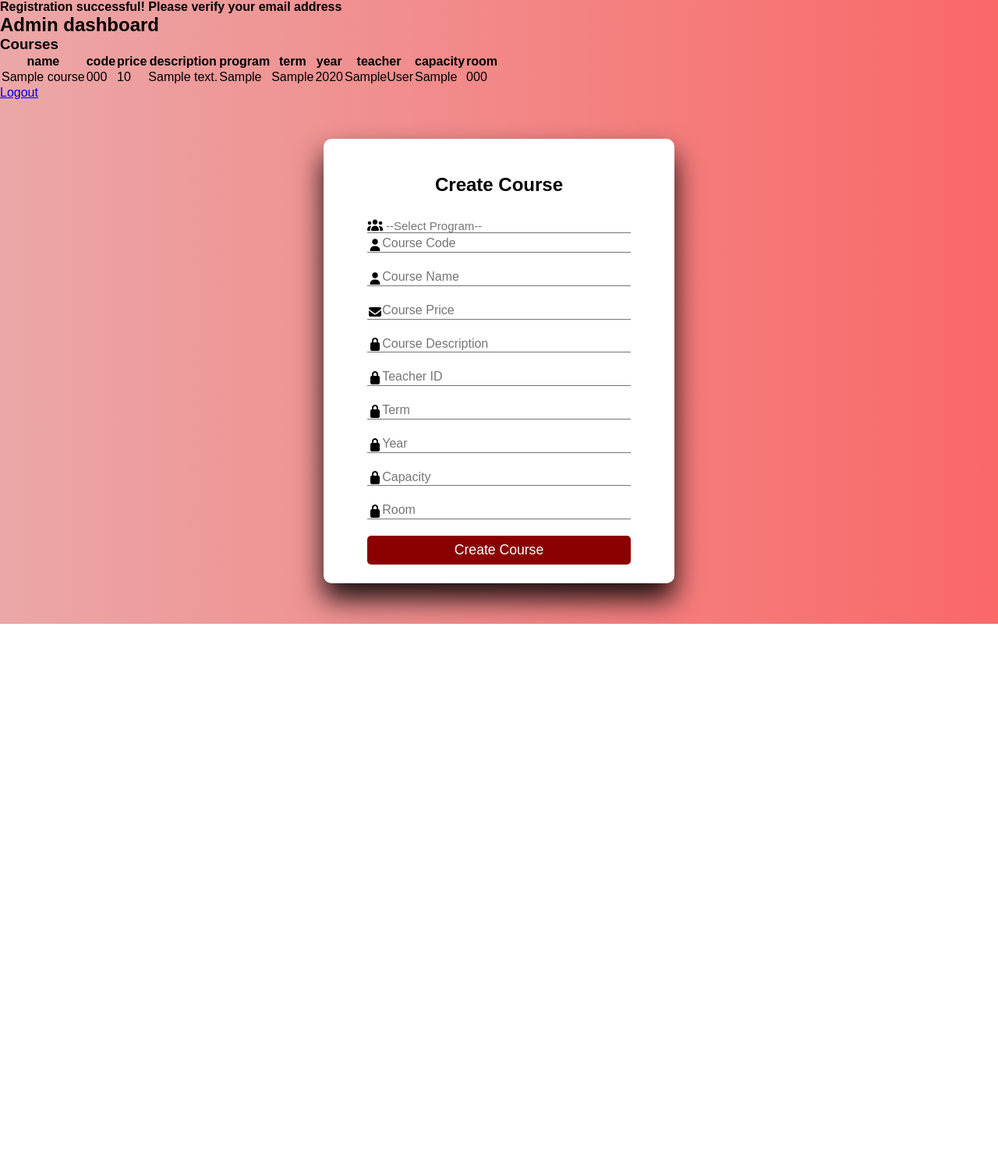
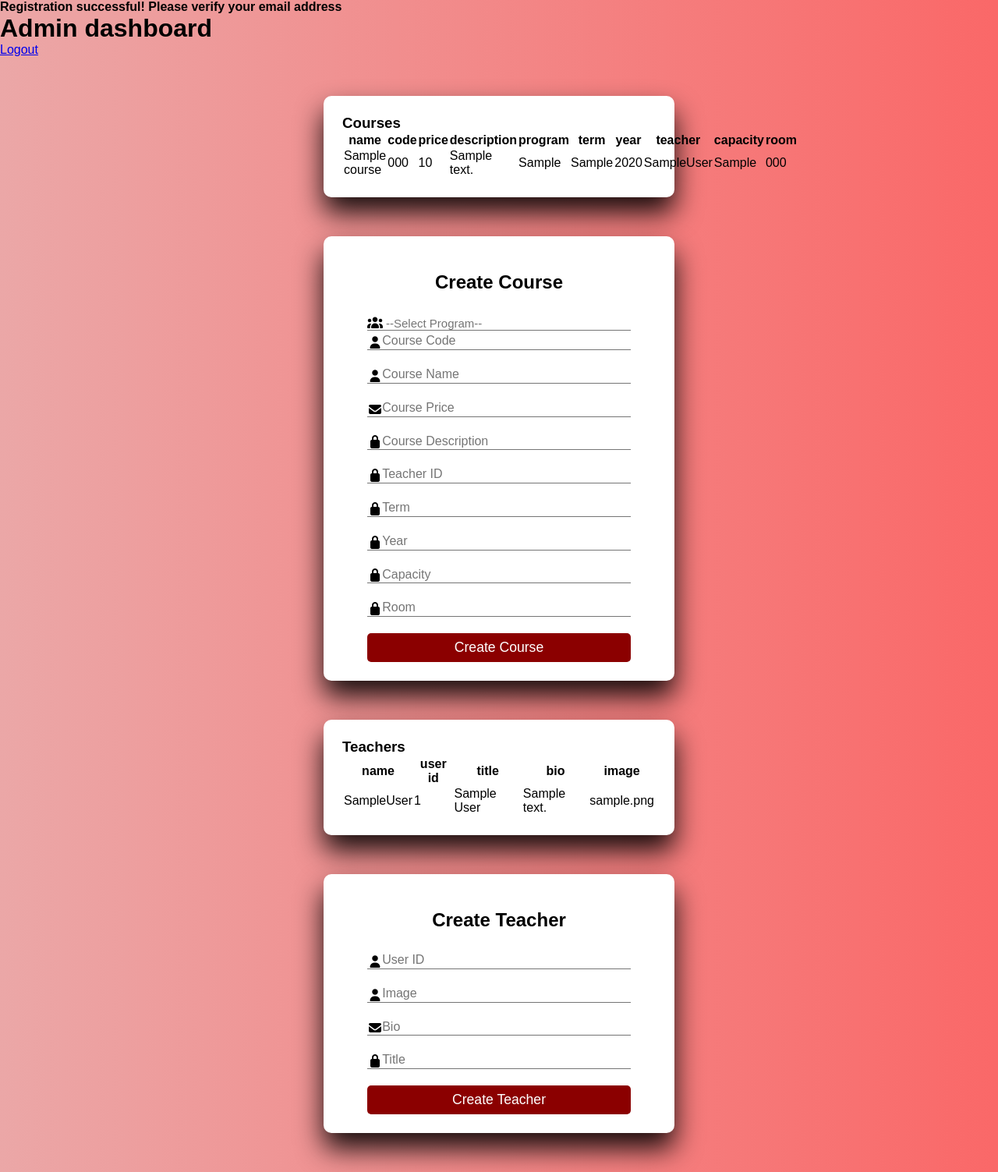
Before and after one commit to pickle244/WCLS-website, a PHP site: page /WCLS-website/ in a window 1280 px wide. Shown: the whole page at 78% size. Before the commit the page ends 800 px from the top, so only its background shows below. Run offline with PHP 8.4, Linux system fonts and the light colour scheme; the visitor is signed in with stand-in values (Sample User, id 1); tables that the repository leaves empty or names only in its code hold one stand-in row (values such as "Sample post"); some libraries are stand-ins or nearby versions.

Commit message:
admin create teacher

```diff
--- a/index.php
+++ b/index.php
@@ -22,7 +22,9 @@ if (!isset($_SESSION["user"])) {
   <?php require 'script.php'?>
   <?php if (isset($_SESSION['account_type']) && $_SESSION['account_type'] === 'Admin'): ?>
     <?php require 'connection.php'?>
-    <h2>Admin dashboard</h2>
+    <h1>Admin dashboard</h1>
+    <a href="logout.php">Logout</a>
+    <div class='container' id='course_list'>
       <h3>Courses</h3>
       <table>
         <tr>
@@ -71,8 +73,8 @@ if (!isset($_SESSION["user"])) {
           }
         ?>
       </table>
-    <a href="logout.php">Logout</a>
-    <div class="container" class='create_course'>
+    </div>
+    <div class="container" id='create_course'>
       <h1 class="form-title">Create Course</h1>
       <form method="post" action="index.php">
         <div class="input-group">
@@ -131,6 +133,72 @@ if (!isset($_SESSION["user"])) {
         <input type="submit" class="btn" value="Create Course" name="CreateCourse">
       </form>
     </div>
+    <div class='container' id='teacher_list'>
+      <h3>Teachers</h3>
+      <table>
+        <tr>
+          <th>name</th>
+          <th>user id</th>
+          <th>title</th>
+          <th>bio</th>
+          <th>image</th>
+        </tr>
+        <?php
+          $query = "SELECT * FROM teachers";
+          $teachers = $conn->query($query);
+
+          if ($teachers) {
+            while ($row = $teachers->fetch_assoc()) {
+              $id = $row['id'];
+              $query = "SELECT
+                  u.first_name,
+                  u.last_name
+                FROM
+                  teachers as t
+                JOIN
+                  users AS u ON t.user_id = u.id
+                WHERE
+                  t.id = '$id'";
+              $user = $conn->query($query)->fetch_assoc();
+              echo
+              "<tr>
+                <td>" . $user['first_name'] . $user['last_name']. "</td>
+                <td>" . $row['user_id'] . "</td>
+                <td>" . $row['title'] . "</td>
+                <td>" . $row['bio'] . "</td>
+                <td>" . $row['image'] . "</td>
+              </tr>";
+            }
+          }
+        ?>
+      </table>
+    </div>
+    <div class="container" id='create_teacher'>
+      <h1 class="form-title">Create Teacher</h1>
+      <form method="post" action="index.php">
+        <div class="input-group">
+            <i class="fas fa-user"></i>
+            <input type="number" name="user_id" id="user_id" placeholder="#" required>
+            <label for="user_id">User ID</label>
+        </div>
+        <div class="input-group">
+            <i class="fas fa-user"></i>
+            <input type="text" name="image" id="image" placeholder="image.png" required>
+            <label for="image">Image</label>
+        </div>
+        <div class="input-group">
+            <i class="fas fa-envelope"></i>
+            <input type="text" name="bio" id="bio" placeholder="Type here..." required>
+            <label for="bio">Bio</label>
+        </div>
+        <div class="input-group">
+            <i class="fas fa-lock"></i>
+            <input type="text" name="title" id="title" placeholder="Type..." required>
+            <label for="title">Title</label>
+        </div>
+        <input type="submit" class="btn" value="Create Teacher" name="CreateTeacher">
+      </form>
+    </div>
   <?php elseif (isset($_SESSION['account_type']) && $_SESSION['account_type'] === 'Parent'):?>
     <h2>Parent dashboard</h2>
     <a href="logout.php">Logout</a>
--- a/script.php
+++ b/script.php
@@ -253,3 +253,60 @@
     }
   }
 ?>
+
+<?php
+  if (isset($_POST['CreateTeacher'])) {
+    // store teacher info
+    $user_id = $_POST['user_id'];
+    $image = $_POST['image'];
+    $bio = $_POST['bio'];
+    $title = $_POST['title'];
+
+    require_once 'connection.php';
+
+    $query = "SELECT * FROM users WHERE id = '$user_id'";
+    $user = $conn->query($query)->fetch_assoc();
+
+    if ($user['account_type'] == 'Teacher') {
+
+      // verify teacher does not exist
+      $query = "SELECT * FROM teachers WHERE user_id = '$user_id'";
+      $result = mysqli_query($conn, $query);
+      $teacher = mysqli_fetch_array($result, MYSQLI_ASSOC);
+      if (!$teacher) {
+        $query = "INSERT INTO teachers (
+          user_id,
+          image,
+          bio,
+          title) VALUES (?, ?, ?, ?)";
+
+        $stmt = mysqli_stmt_init($conn);
+        $prepStmt = mysqli_stmt_prepare($stmt, $query);
+        if ($prepStmt) {
+          mysqli_stmt_bind_param(
+            $stmt,
+            'isss',
+            $user_id,
+            $image,
+            $bio,
+            $title
+          );
+
+          if (mysqli_stmt_execute($stmt)) {
+                echo "Teacher created successfully!";
+          } else {
+              // error inserting into table
+              echo "Execute failed: " . mysqli_stmt_error($stmt);
+          }
+        } else {
+            // error preparing statement
+            echo "Prepare failed: " . mysqli_error($conn);
+        }
+      } else {
+        echo "A teeacher with this user_id already exists";
+      }
+    } else {
+      echo "User with specified user_id is not a teacher";
+    }
+  }
+?>
```
Lines whose indentation alone changed are shown as unchanged.
